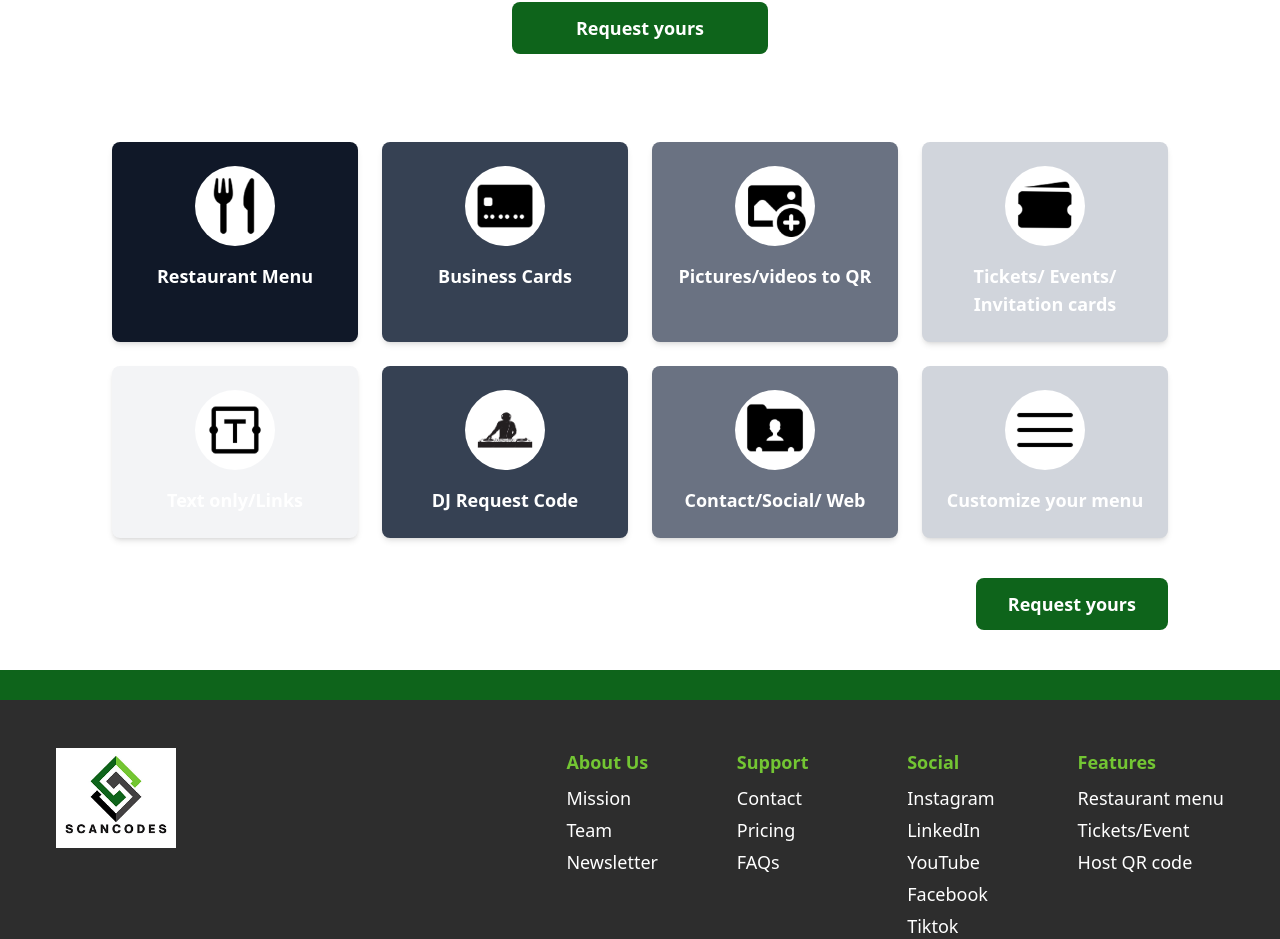
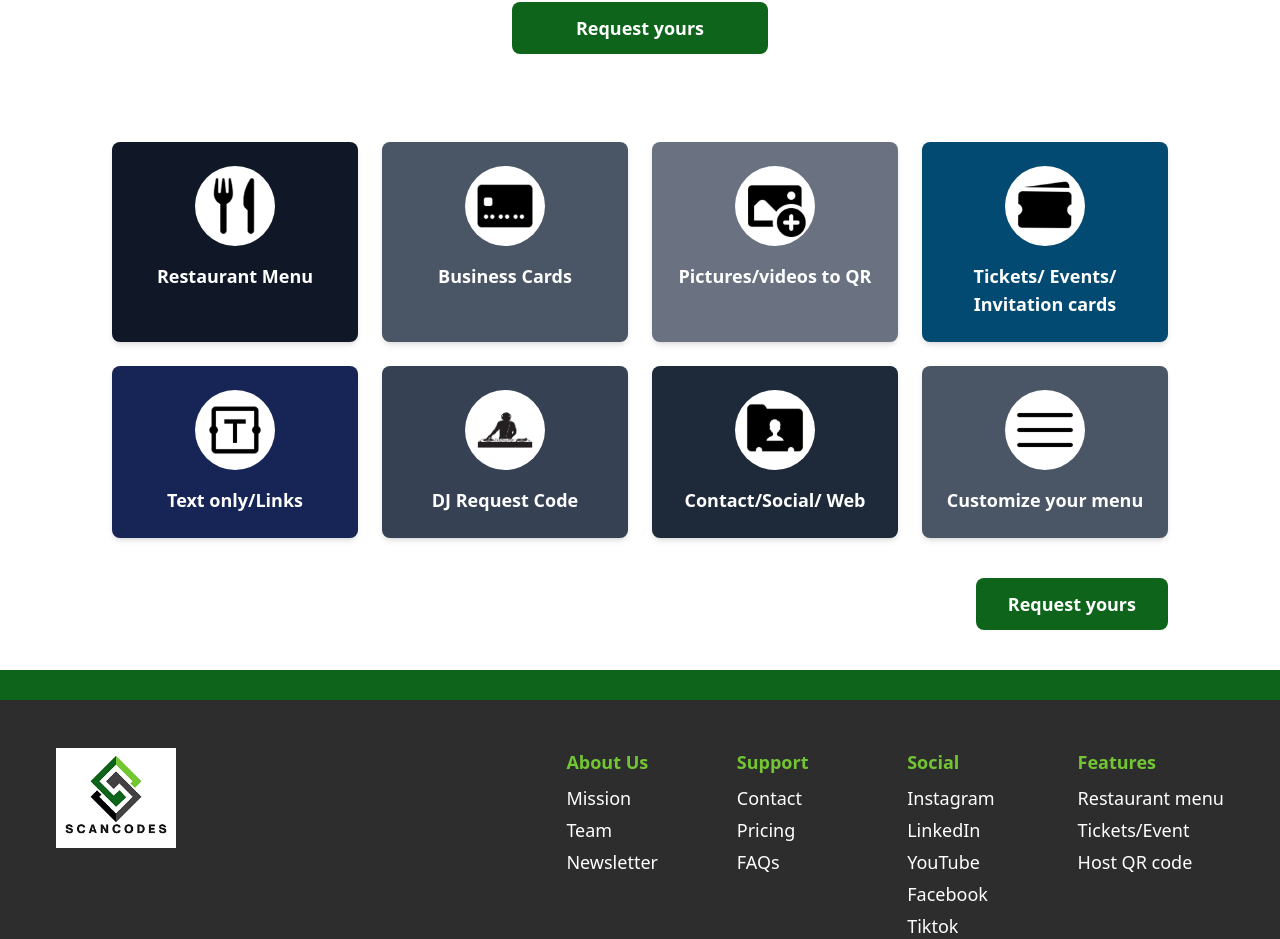
Before and after one commit to scancode-stack/scancodes, a Next.js app: page / in a window 1280 px wide. Shown: the part 1334-2273 px from the top of the page. Built offline with nearby package versions, Linux system fonts and the light colour scheme.

Commit message:
updated code

```diff
--- a/src/app/components/qrcard.tsx
+++ b/src/app/components/qrcard.tsx
@@ -10,13 +10,13 @@ interface QRCardProps {
 const getStrongShade = (index: number) => {
   const strongShades = [
     "bg-gray-900",
+    "bg-gray-600",
+    "bg-gray-500",
+    "bg-sky-900",
+    "bg-blue-950",
     "bg-gray-700",
-    "bg-gray-500",
-    "bg-gray-300",
-    "bg-gray-100",
-    "bg-gray-700",
-    "bg-gray-500",
-    "bg-gray-300"
+    "bg-gray-800",
+    "bg-gray-600"
   ];
   return strongShades[index] || "bg-gray-200";
 };
```
